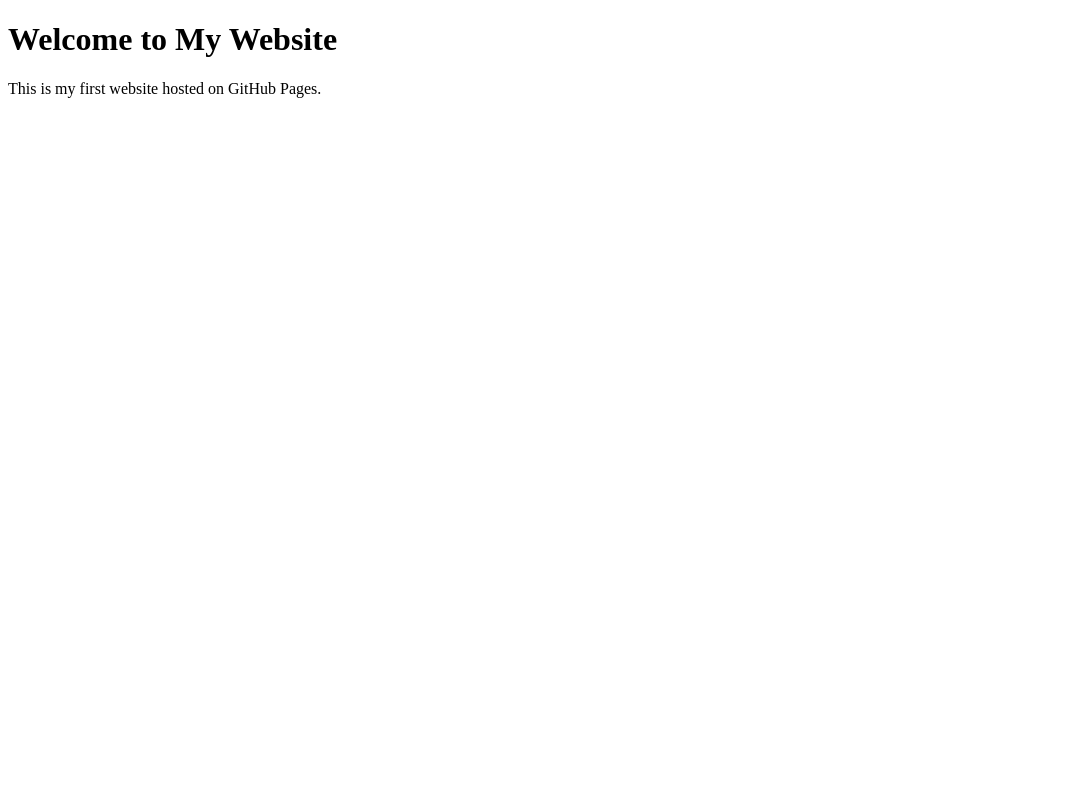
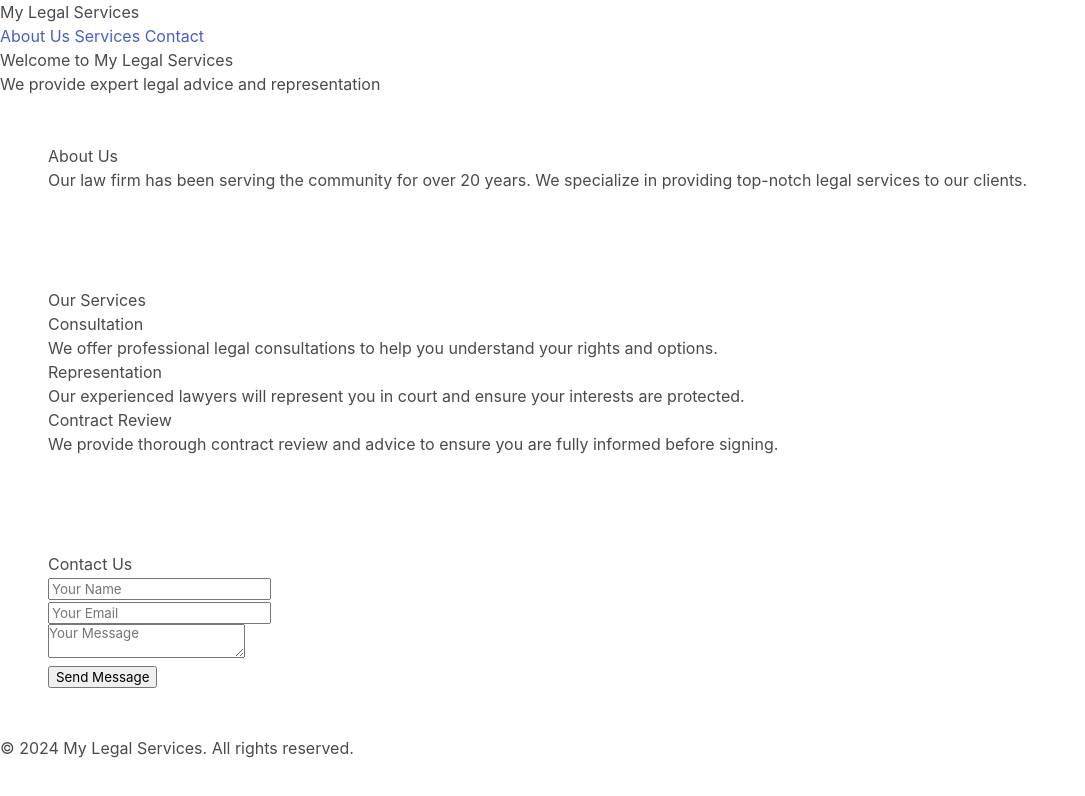
Before and after one commit to PtOlga/LS-website, a plain HTML site: page index.html in a window 1280 px wide. Shown: the whole page, without its empty margins (0-1085 px from the left). Drawn offline with nearby package versions, Linux system fonts and the light colour scheme.

Commit message:
Update index.html

```diff
--- a/index.html
+++ b/index.html
@@ -3,14 +3,63 @@
 <head>
     <meta charset="UTF-8">
     <meta name="viewport" content="width=device-width, initial-scale=1.0">
-    <title>My Website</title>
+    <title>My Legal Services</title>
     <link rel="stylesheet" href="styles.css">
+    <link rel="stylesheet" href="https://cdn.jsdelivr.net/npm/bulma@0.9.3/css/bulma.min.css">
 </head>
+<body>
 
-<body>
-    <h1>Welcome to My Website</h1>
-    <p>This is my first website hosted on GitHub Pages.</p>
+<header>
+    <h1>My Legal Services</h1>
+</header>
 
-    <script src="script.js"></script>
+<nav>
+    <a href="#about">About Us</a>
+    <a href="#services">Services</a>
+    <a href="#contact">Contact</a>
+</nav>
+
+<section class="hero">
+    <h1>Welcome to My Legal Services</h1>
+    <p>We provide expert legal advice and representation</p>
+</section>
+
+<section class="section about" id="about">
+    <h2>About Us</h2>
+    <div>
+        <p>Our law firm has been serving the community for over 20 years. We specialize in providing top-notch legal services to our clients.</p>
+    </div>
+</section>
+
+<section class="section services" id="services">
+    <h2>Our Services</h2>
+    <div>
+        <h3>Consultation</h3>
+        <p>We offer professional legal consultations to help you understand your rights and options.</p>
+    </div>
+    <div>
+        <h3>Representation</h3>
+        <p>Our experienced lawyers will represent you in court and ensure your interests are protected.</p>
+    </div>
+    <div>
+        <h3>Contract Review</h3>
+        <p>We provide thorough contract review and advice to ensure you are fully informed before signing.</p>
+    </div>
+</section>
+
+<section class="section contact-form" id="contact">
+    <h2>Contact Us</h2>
+    <form>
+        <input type="text" placeholder="Your Name"><br>
+        <input type="email" placeholder="Your Email"><br>
+        <textarea placeholder="Your Message"></textarea><br>
+        <button type="submit">Send Message</button>
+    </form>
+</section>
+
+<footer>
+    <p>&copy; 2024 My Legal Services. All rights reserved.</p>
+</footer>
+
 </body>
 </html>
```
